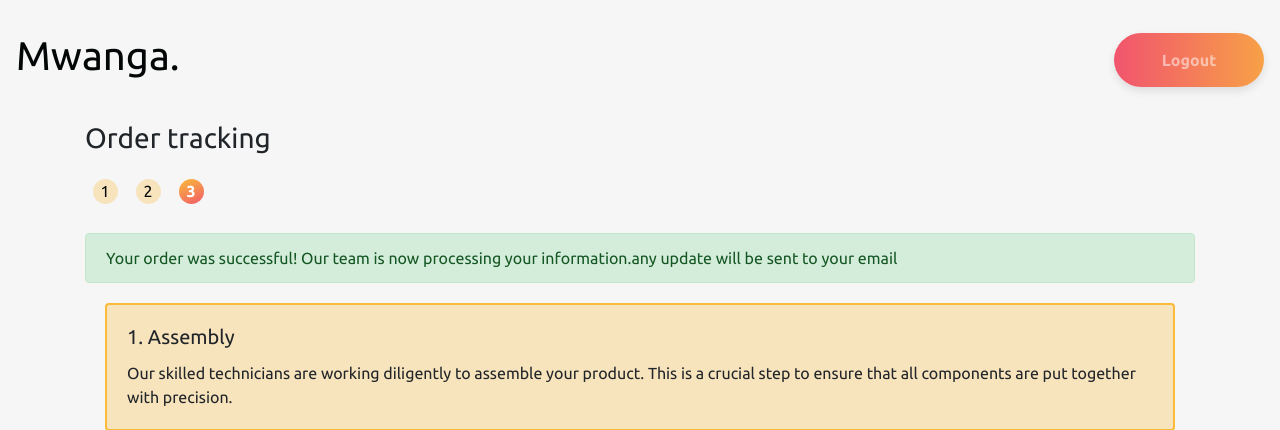
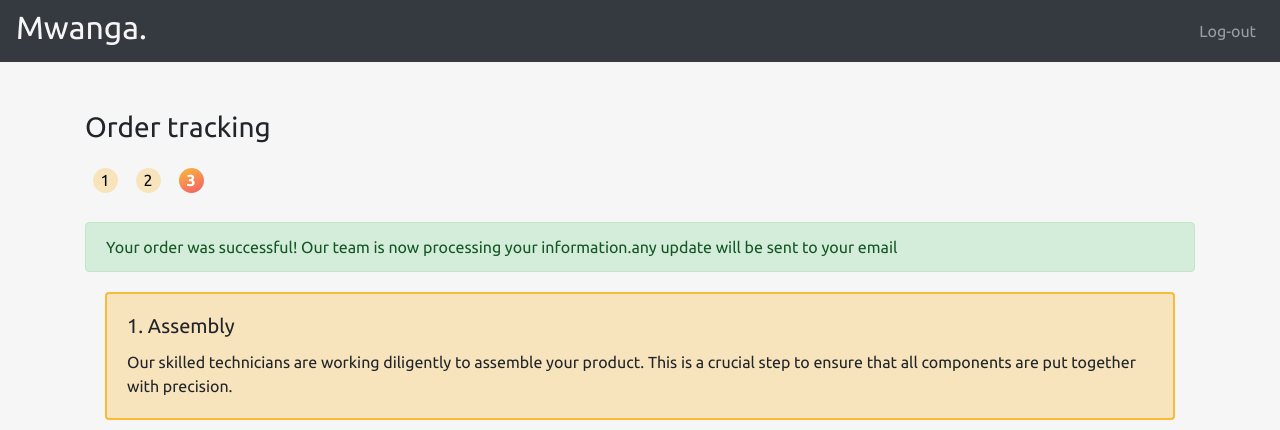
Before and after one commit to NeyoCreator/uwanja-wa-michezo, a Flask app: page /index in a window 1280 px wide. Shown: the top 430 px of the page. Run offline with Flask 3, Linux system fonts and the light colour scheme; the visitor is signed in with stand-in values (Sample User, id 1); some libraries are stand-ins or nearby versions.

Commit message:
reverted navbar to original dark laylout

```diff
--- a/templates/delivery.html
+++ b/templates/delivery.html
@@ -23,14 +23,8 @@
           background-color: #F6F6F6;
           font-family: 'Ubuntu', sans-serif;
         }
-        .navbar {
-          background-color: #F6F6F6;
-          color: #030606 !important;
-          border-bottom: 1px solid #F6F6F6; /* Thin line below the navbar */
-        }
-        .navbar-brand {
-          font-size: 24px; /* Adjust the font size as needed */
-        }
+
+
         .jumbotron {
           background-color: #F6F6F6;
           font-weight: bold;
@@ -60,21 +54,21 @@
 <body>
 
     <!-- Navigation Bar -->
-    <br>
-    <nav class="navbar navbar-expand-lg navbar-dark ">
-      <h1 style="color: #030606; font-weight: 500;">Mwanga.</h2>
+    <nav class="navbar navbar-expand-lg navbar-dark bg-dark">
+      <!-- <a class="navbar-brand" href="/">Mwanga</a> -->
+      <h2 style="color: #F6F6F6; font-weight: 500;">Mwanga.</h2>
       <button class="navbar-toggler" type="button" data-toggle="collapse" data-target="#navbarNav" aria-controls="navbarNav" aria-expanded="false" aria-label="Toggle navigation">
         <span class="navbar-toggler-icon"></span>
       </button>
       <div class="collapse navbar-collapse" id="navbarNav">
-        <!-- Add the logout button here -->
         <ul class="navbar-nav ml-auto">
           <li class="nav-item">
-            <a class="nav-link btn btn-dark" href="/logout">Logout</a>
+            <a class="nav-link" href="/logout">Log-out</a>
           </li>
         </ul>
       </div>
     </nav>
+    <br>
 
     <div class="container">
         <!-- <h1>Delivery Process</h1> -->
```
Also changed, not shown: templates/consumption.html (+10 -5 lines), templates/index.html (+15 -11 lines).
